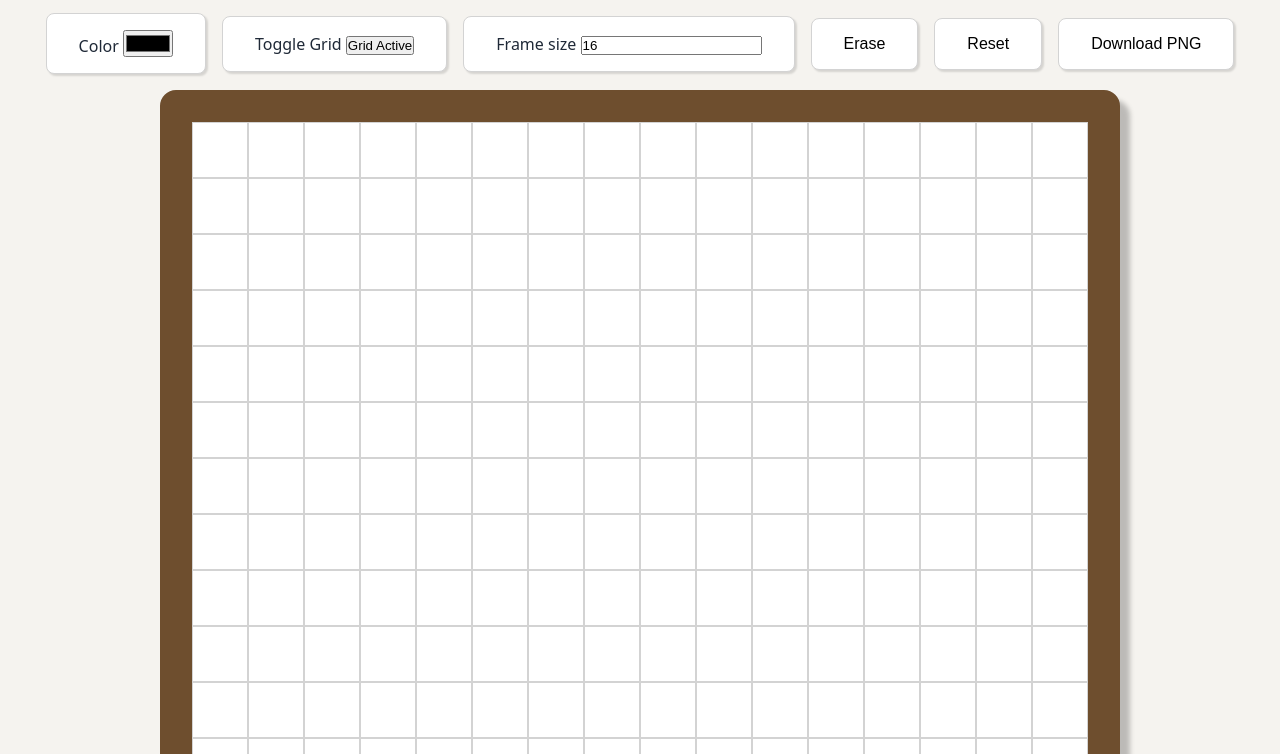
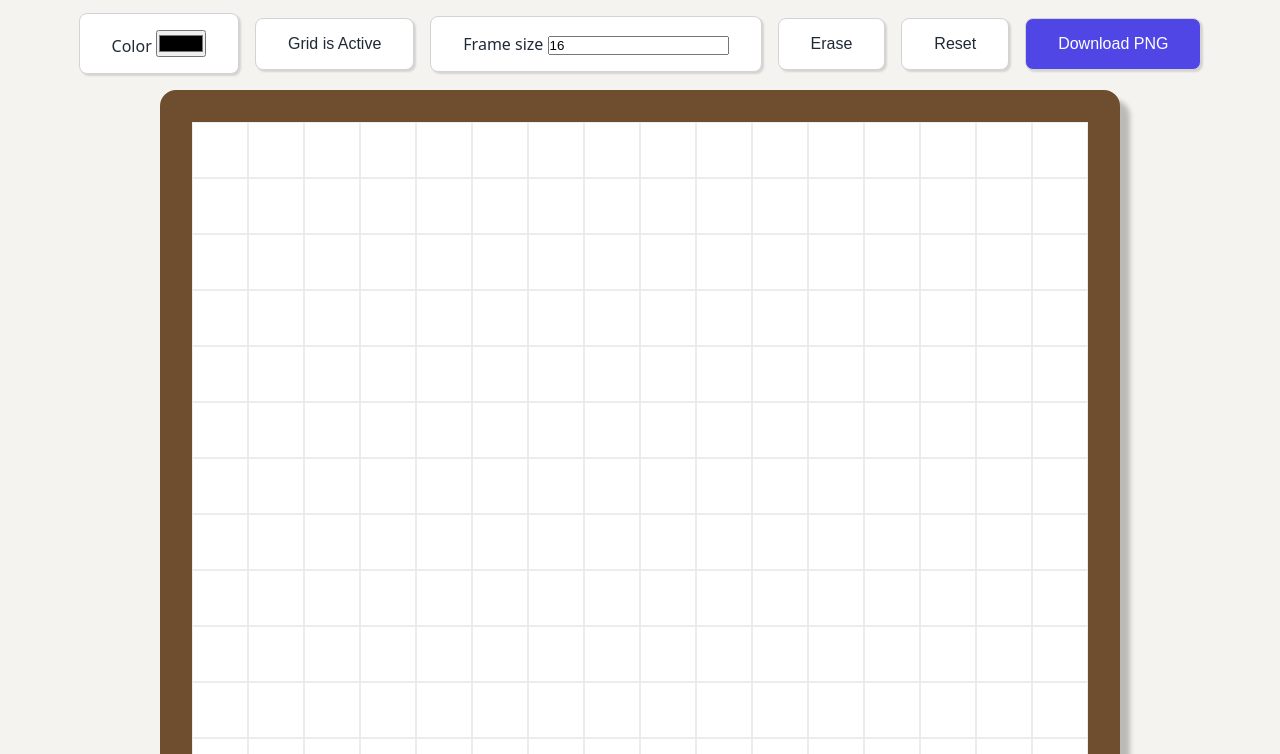
Before and after one commit to Jonas-petty/RetroFrame, a plain HTML site: page index.html in a window 1280 px wide. Shown: the part 46-800 px from the top of the page. Drawn offline with Linux system fonts and the light colour scheme.

Commit message:
fix: update grid button styles

```diff
--- a/index.html
+++ b/index.html
@@ -24,10 +24,9 @@
                             />
                         </div>
 
-                        <div class="tool">
-                            <label for="toggle-grid">Toggle Grid</label>
-                            <button type="button" id="toggle-grid">Grid</button>
-                        </div>
+                        <button type="button" class="tool" id="toggle-grid">
+                            Grid
+                        </button>
 
                         <div class="tool">
                             <label for="frame-size">Frame size</label>
@@ -46,7 +45,11 @@
                         <button id="reset-button" class="tool" type="button">
                             Reset
                         </button>
-                        <button id="download-png" class="tool" type="button">
+                        <button
+                            id="download-png"
+                            class="tool alt"
+                            type="button"
+                        >
                             Download PNG
                         </button>
                     </div>
--- a/script.js
+++ b/script.js
@@ -46,8 +46,8 @@ function paintCell(target, color) {
 
 function setGridBorder(grid, gridIsActive) {
     toggleGridButton.textContent = gridIsActive
-        ? "Grid Active"
-        : "Grid Inactive";
+        ? "Grid is Active"
+        : "Grid is Inactive";
     const cells = grid.childNodes;
     cells.forEach((cell) => {
         if (gridIsActive) {
--- a/style.css
+++ b/style.css
@@ -2,6 +2,7 @@
     margin: 0;
     padding: 0;
     box-sizing: border-box;
+    transition: all 0.2s;
 }
 
 :root {
@@ -10,7 +11,6 @@
     --canvas-color: #ffffff;
     --text-color: #1f2937;
     --accent-color: #4f46e5;
-    --heading-font: “Montserrat”, ui-sans-serif, system-ui;
     --text-font: “Inter”, ui-sans-serif, system-ui;
 }
 
@@ -46,13 +46,19 @@ main {
 }
 
 .tool {
+    cursor: pointer;
+    color: var(--text-color);
     font-size: 1rem;
-    cursor: pointer;
     background-color: var(--canvas-color);
     border: 1px solid lightgray;
-    border-radius: .5rem;
+    border-radius: 0.5rem;
     box-shadow: 2px 2px 2px rgba(0, 0, 0, 0.13);
     padding: 1rem 2rem;
+}
+
+.tool.alt {
+    color: var(--canvas-color);
+    background-color: var(--accent-color);
 }
 
 .tool:hover {
@@ -78,7 +84,7 @@ main {
 }
 
 .cell.grid-active {
-    border: 1px solid lightgray;
+    border: 1px solid rgb(236, 236, 236);
 }
 
 .cell:hover {
```
